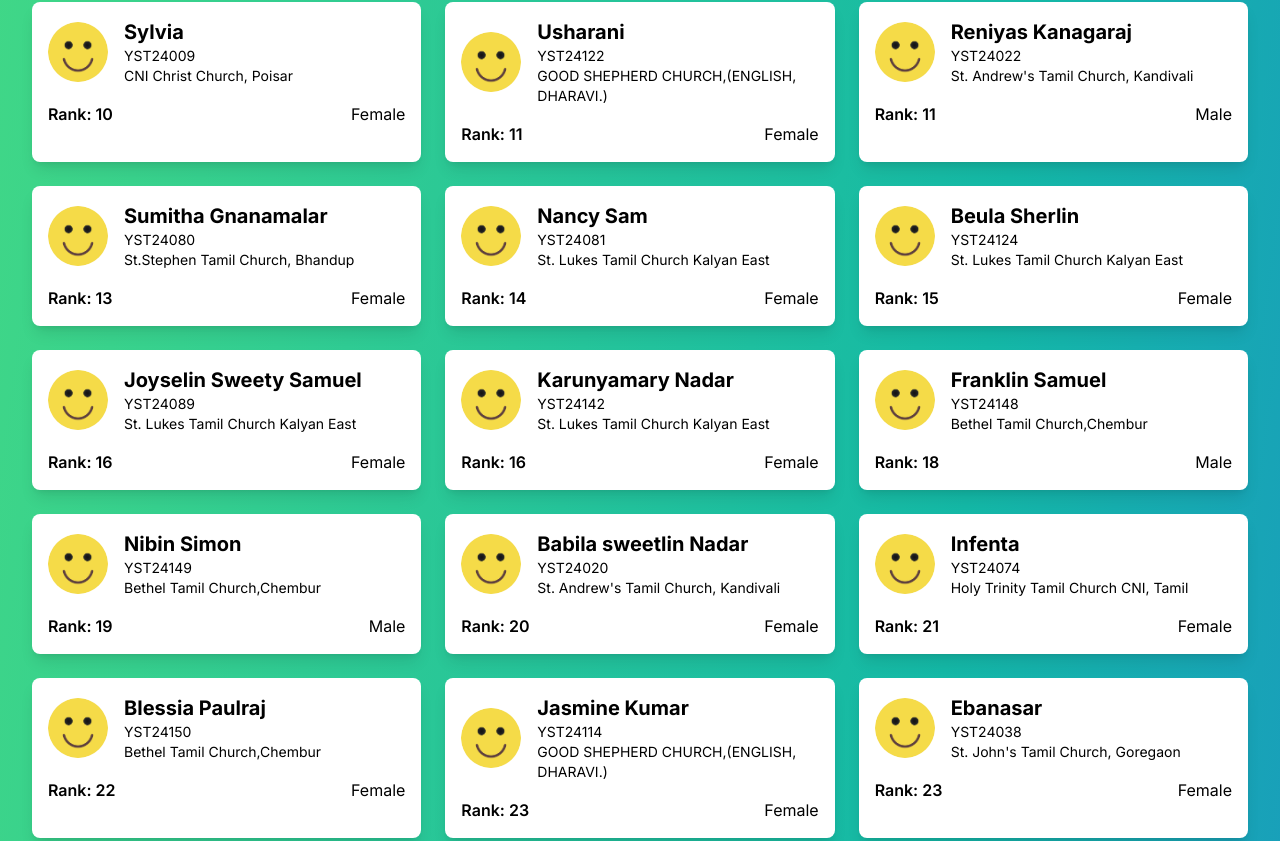
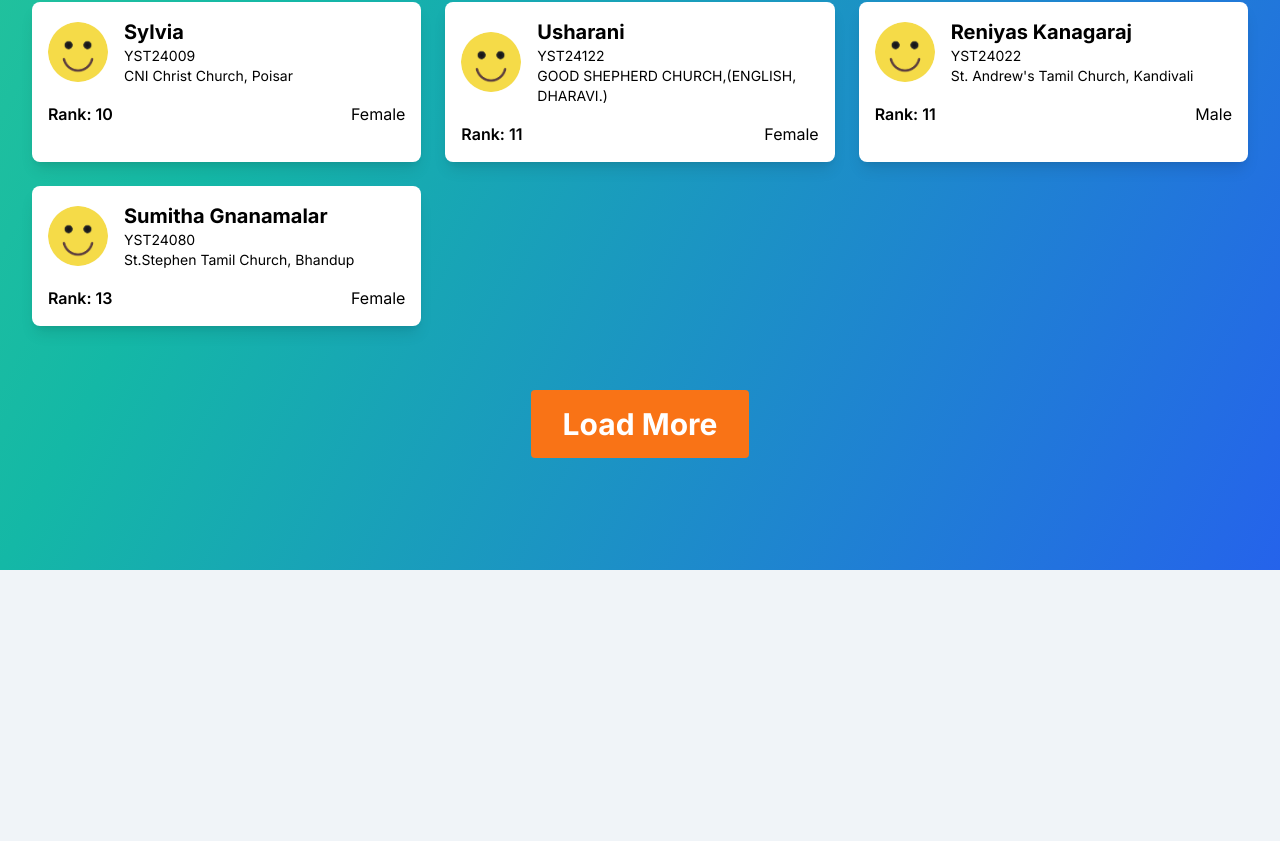
Before and after one commit to MetaSonic001/leaderboard-app, a Next.js app: page /category-b in a window 1280 px wide. Shown: the part 1956-2797 px from the top of the page. After the commit the page ends 2526 px from the top, so only its background shows below. Built offline with nearby package versions, Linux system fonts and the light colour scheme.

Commit message:
fixed load more

```diff
--- a/src/components/ParticipantList.tsx
+++ b/src/components/ParticipantList.tsx
@@ -14,13 +14,15 @@
   const [searchTerm, setSearchTerm] = useState("");
   const [displayCount, setDisplayCount] = useState(10);
 
+  // Filter participants based on the search term
   const filteredParticipants = participants.filter(
     (participant) =>
       participant.name.toLowerCase().includes(searchTerm.toLowerCase()) ||
       participant.rollNumber.toLowerCase().includes(searchTerm.toLowerCase())
   );
 
-  const displayedParticipants = filteredParticipants;
+  // Display only the participants up to the current display count
+  const displayedParticipants = filteredParticipants.slice(0, displayCount);
 
   const handleLoadMore = () => {
     setDisplayCount((prevCount) => prevCount + 10);
@@ -35,7 +37,9 @@
         ))}
       </div>
       {displayCount < filteredParticipants.length && (
-        <LoadMoreButton onClick={handleLoadMore} />
+        <div className="flex justify-center mt-8">
+          <LoadMoreButton onClick={handleLoadMore} />
+        </div>
       )}
     </div>
   );
```
